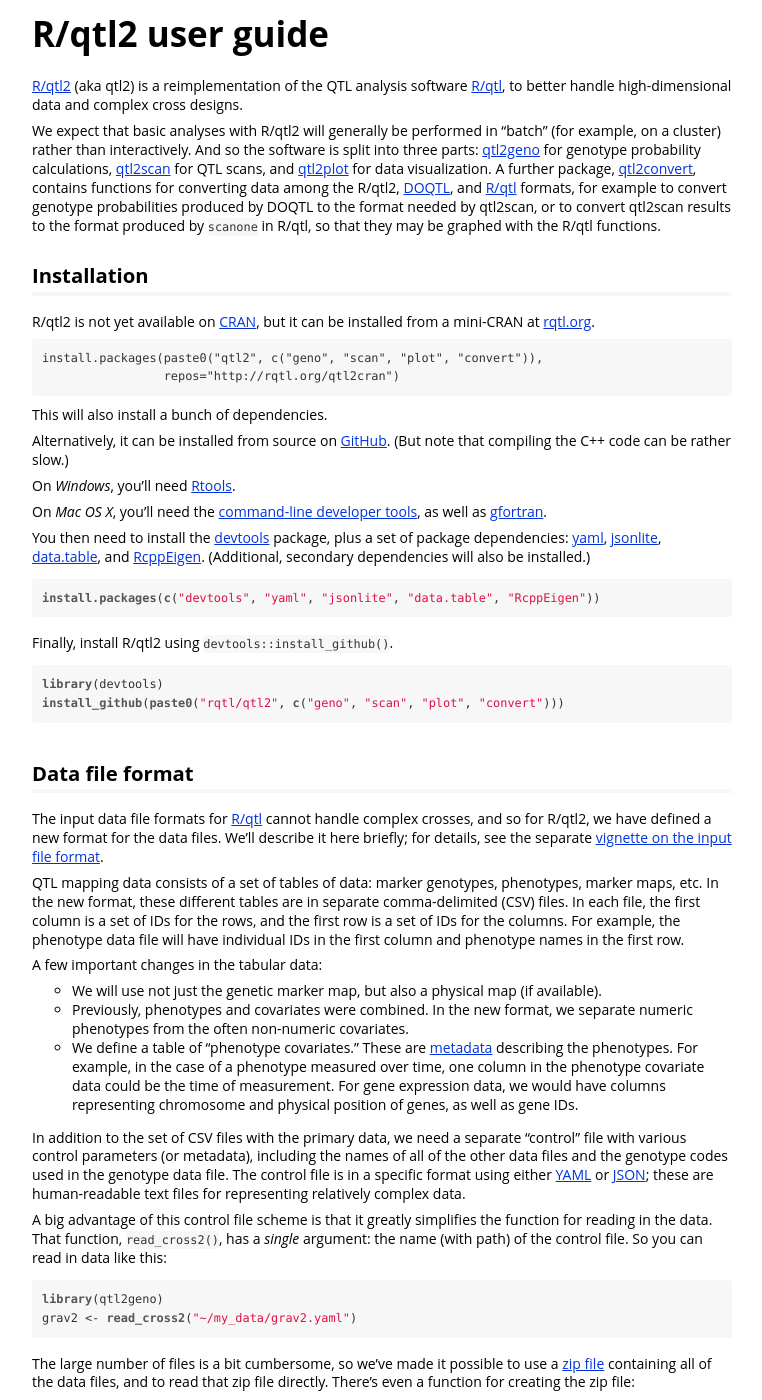
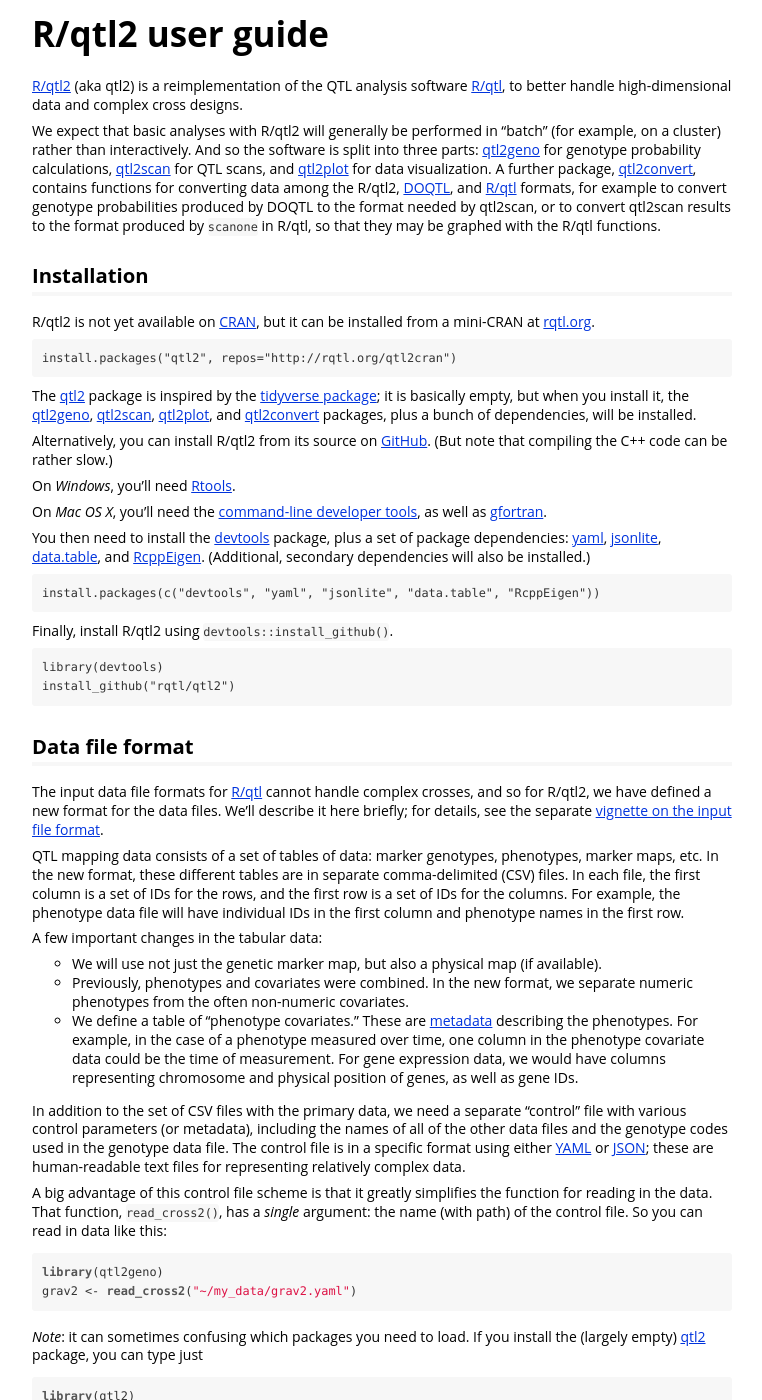
Before and after one commit to rqtl/qtl2, a Jekyll site: the page assets/vignettes/user_guide.html, which Jekyll copies as it is, in a window 1280 px wide and 1400 px high. Shown: the whole window, without its empty margins (258-1020 px from the left). Built offline with Jekyll 4.4.1, drawn with Linux system fonts in a browser that asks for light colours; some of the changed text lies outside the part shown.

Commit message:
Update installation instructions

```diff
--- a/assets/vignettes/rqtl_diff.html
+++ b/assets/vignettes/rqtl_diff.html
@@ -96,7 +96,7 @@
 <li><a href="https://github.com/rqtl/qtl2convert">qtl2convert</a>, for converting data among the R/qtl2, R/qtl, and <a href="https://www.bioconductor.org/packages/release/bioc/html/DOQTL.html">DOQTL</a> formats</li>
 </ul>
 <p>We have in mind that, for high-dimensional data, the QTL genotype probability calculations with qtl2geno will be performed once and saved, and that the genome scans with qtl2scan will be performed in “batch” (e.g., on a cluster) and also saved, and that interactive analyses will mostly be in the data visualizations with qtl2plot.</p>
-<p>If it’s confusing which function is in which package, consider just loading all of the new packages.</p>
+<p>It can be confusing to remember which function is in which package. For this reason, we created an additional, largely empty package <a href="https://github.com/rqtl/qtl2">qtl2</a>. If you load qtl2 with <code>library(qtl2)</code>, the three main packages, <a href="https://github.com/rqtl/qtl2geno">qtl2geno</a>, <a href="https://github.com/rqtl/qtl2scan">qtl2scan</a>, and <a href="https://github.com/rqtl/qtl2plot">qtl2plot</a>, will all be loaded.</p>
 </div>
 <div id="new-functions-names" class="section level2">
 <h2>New functions names</h2>
--- a/assets/vignettes/user_guide.html
+++ b/assets/vignettes/user_guide.html
@@ -75,17 +75,16 @@
 <div id="installation" class="section level2">
 <h2>Installation</h2>
 <p>R/qtl2 is not yet available on <a href="https://cran.r-project.org">CRAN</a>, but it can be installed from a mini-CRAN at <a href="http://rqtl.org">rqtl.org</a>.</p>
-<pre><code>install.packages(paste0(&quot;qtl2&quot;, c(&quot;geno&quot;, &quot;scan&quot;, &quot;plot&quot;, &quot;convert&quot;)),
-                 repos=&quot;http://rqtl.org/qtl2cran&quot;)</code></pre>
-<p>This will also install a bunch of dependencies.</p>
-<p>Alternatively, it can be installed from source on <a href="https://github.com/rqtl">GitHub</a>. (But note that compiling the C++ code can be rather slow.)</p>
+<pre><code>install.packages(&quot;qtl2&quot;, repos=&quot;http://rqtl.org/qtl2cran&quot;)</code></pre>
+<p>The <a href="https://github.com/rqtl/qtl2">qtl2</a> package is inspired by the <a href="https://cran.r-project.org/package=tidyverse">tidyverse package</a>; it is basically empty, but when you install it, the <a href="https://github.com/rqtl/qtl2geno">qtl2geno</a>, <a href="https://github.com/rqtl/qtl2scan">qtl2scan</a>, <a href="https://github.com/rqtl/qtl2plot">qtl2plot</a>, and <a href="https://github.com/rqtl/qtl2convert">qtl2convert</a> packages, plus a bunch of dependencies, will be installed.</p>
+<p>Alternatively, you can install R/qtl2 from its source on <a href="https://github.com/rqtl">GitHub</a>. (But note that compiling the C++ code can be rather slow.)</p>
 <p>On <em>Windows</em>, you’ll need <a href="https://cran.r-project.org/bin/windows/Rtools/">Rtools</a>.</p>
 <p>On <em>Mac OS X</em>, you’ll need the <a href="https://mac-how-to.gadgethacks.com/how-to/install-command-line-developer-tools-without-xcode-0168115/">command-line developer tools</a>, as well as <a href="https://gcc.gnu.org/wiki/GFortranBinaries#MacOS">gfortran</a>.</p>
 <p>You then need to install the <a href="https://github.com/hadley/devtools">devtools</a> package, plus a set of package dependencies: <a href="https://cran.r-project.org/package=yaml">yaml</a>, <a href="https://cran.r-project.org/package=jsonlite">jsonlite</a>, <a href="https://cran.r-project.org/package=data.table">data.table</a>, and <a href="https://github.com/RcppCore/RcppEigen">RcppEigen</a>. (Additional, secondary dependencies will also be installed.)</p>
-<div class="sourceCode"><pre class="sourceCode r"><code class="sourceCode r"><span class="kw">install.packages</span>(<span class="kw">c</span>(<span class="st">&quot;devtools&quot;</span>, <span class="st">&quot;yaml&quot;</span>, <span class="st">&quot;jsonlite&quot;</span>, <span class="st">&quot;data.table&quot;</span>, <span class="st">&quot;RcppEigen&quot;</span>))</code></pre></div>
+<pre><code>install.packages(c(&quot;devtools&quot;, &quot;yaml&quot;, &quot;jsonlite&quot;, &quot;data.table&quot;, &quot;RcppEigen&quot;))</code></pre>
 <p>Finally, install R/qtl2 using <code>devtools::install_github()</code>.</p>
-<div class="sourceCode"><pre class="sourceCode r"><code class="sourceCode r"><span class="kw">library</span>(devtools)
-<span class="kw">install_github</span>(<span class="kw">paste0</span>(<span class="st">&quot;rqtl/qtl2&quot;</span>, <span class="kw">c</span>(<span class="st">&quot;geno&quot;</span>, <span class="st">&quot;scan&quot;</span>, <span class="st">&quot;plot&quot;</span>, <span class="st">&quot;convert&quot;</span>)))</code></pre></div>
+<pre><code>library(devtools)
+install_github(&quot;rqtl/qtl2&quot;)</code></pre>
 </div>
 <div id="data-file-format" class="section level2">
 <h2>Data file format</h2>
@@ -101,6 +100,9 @@
 <p>A big advantage of this control file scheme is that it greatly simplifies the function for reading in the data. That function, <code>read_cross2()</code>, has a <em>single</em> argument: the name (with path) of the control file. So you can read in data like this:</p>
 <div class="sourceCode"><pre class="sourceCode r"><code class="sourceCode r"><span class="kw">library</span>(qtl2geno)
 grav2 &lt;-<span class="st"> </span><span class="kw">read_cross2</span>(<span class="st">&quot;~/my_data/grav2.yaml&quot;</span>)</code></pre></div>
+<p><em>Note</em>: it can sometimes confusing which packages you need to load. If you install the (largely empty) <a href="https://github.com/rqtl/qtl2">qtl2</a> package, you can type just</p>
+<div class="sourceCode"><pre class="sourceCode r"><code class="sourceCode r"><span class="kw">library</span>(qtl2)</code></pre></div>
+<p>and the three main packages, <a href="https://github.com/rqtl/qtl2geno">qtl2geno</a>, <a href="https://github.com/rqtl/qtl2scan">qtl2scan</a>, and <a href="https://github.com/rqtl/qtl2plot">qtl2plot</a>, will be loaded.</p>
 <p>The large number of files is a bit cumbersome, so we’ve made it possible to use a <a href="https://en.wikipedia.org/wiki/Zip_(file_format)">zip file</a> containing all of the data files, and to read that zip file directly. There’s even a function for creating the zip file:</p>
 <div class="sourceCode"><pre class="sourceCode r"><code class="sourceCode r"><span class="kw">zip_datafiles</span>(<span class="st">&quot;~/my_data/grav2.yaml&quot;</span>)</code></pre></div>
 <p>This <code>zip_datafiles()</code> function will read the control file to identify all of the relevant data files and then zip them up into a file with the same name and location, but with the extension <code>.zip</code> rather than <code>.yaml</code> or <code>.json</code>.</p>
@@ -127,6 +129,7 @@
 <p>We’ll use the <a href="https://github.com/kbroman/qtl2/tree/gh-pages/assets/sampledata/iron">iron dataset</a> from <a href="https://www.ncbi.nlm.nih.gov/pubmed/16799992">Grant et al. (2006) Hepatology 44:174-185</a> (an intercross) as an example. We first load the data:</p>
 <div class="sourceCode"><pre class="sourceCode r"><code class="sourceCode r"><span class="kw">library</span>(qtl2geno)
 iron &lt;-<span class="st"> </span><span class="kw">read_cross2</span>( <span class="kw">system.file</span>(<span class="st">&quot;extdata&quot;</span>, <span class="st">&quot;iron.zip&quot;</span>, <span class="dt">package=</span><span class="st">&quot;qtl2geno&quot;</span>) )</code></pre></div>
+<p>(<em>Note</em>: you can use <code>library(qtl2)</code> to load the three main packages, <a href="https://github.com/rqtl/qtl2geno">qtl2geno</a>, <a href="https://github.com/rqtl/qtl2scan">qtl2scan</a>, and <a href="https://github.com/rqtl/qtl2plot">qtl2plot</a>, all at once.)</p>
 <p>We then use <code>insert_pseudomarkers()</code> to insert pseudomarkers into the genetic map, which we grab from the <code>iron</code> object as <code>iron$gmap</code>:</p>
 <div class="sourceCode"><pre class="sourceCode r"><code class="sourceCode r">map &lt;-<span class="st"> </span><span class="kw">insert_pseudomarkers</span>(iron$gmap, <span class="dt">step=</span><span class="dv">1</span>)</code></pre></div>
 <p>And next we use <code>calc_genoprob()</code> to calculate the QTL genotype probabilities.</p>
```
Also changed, not shown: assets/vignettes/rqtl_diff.Rmd (+8 -2 lines), index.md (+12 -5 lines).
